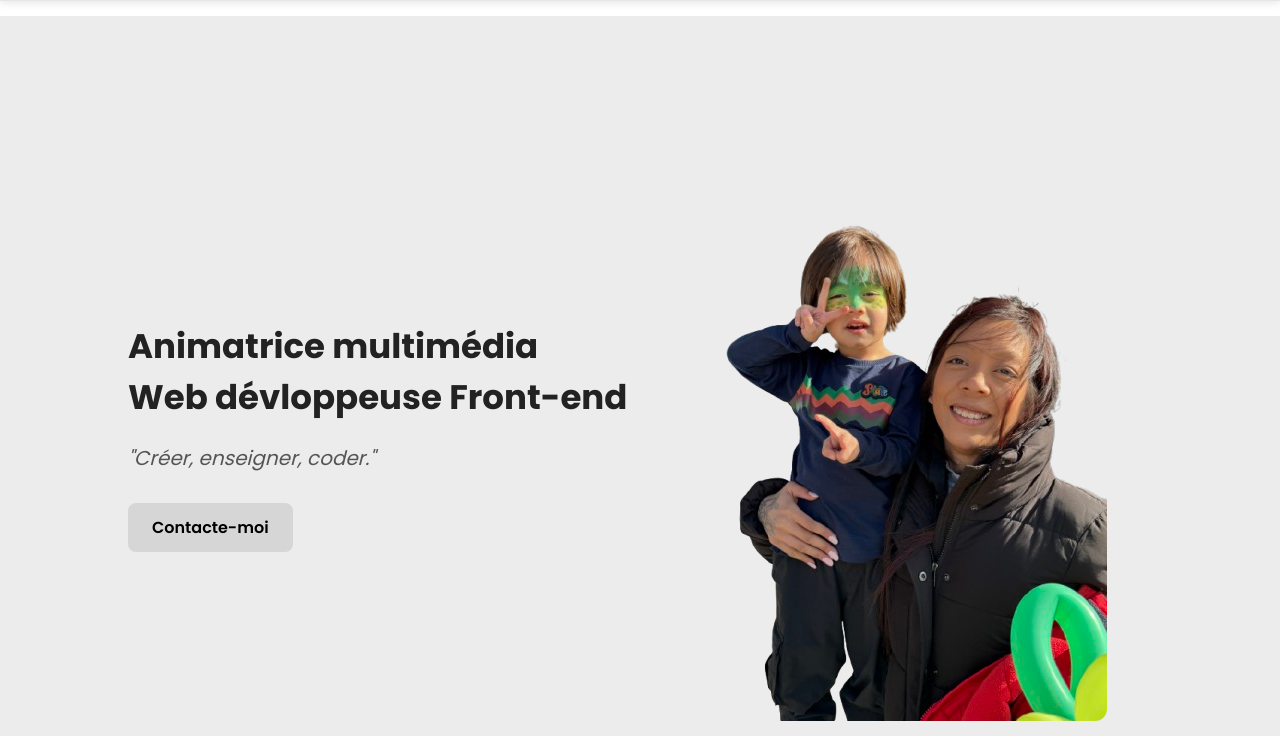
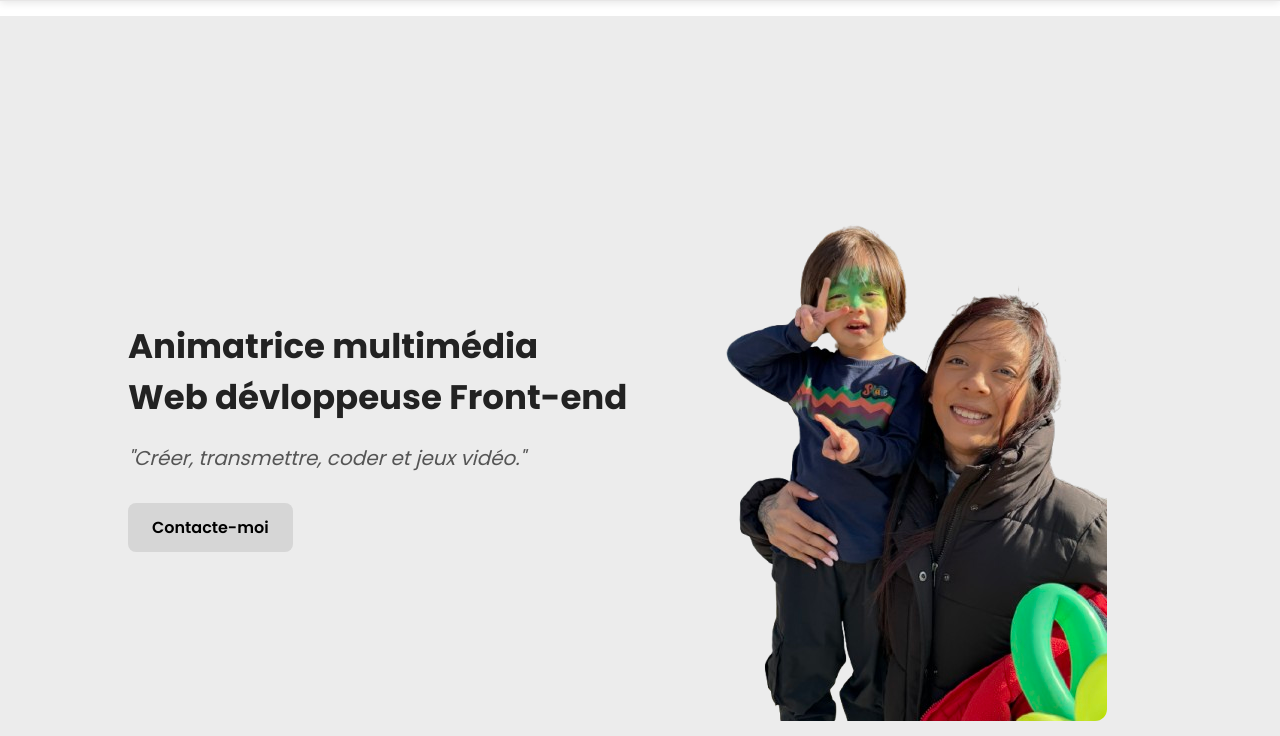
Before and after one commit to LydiaGS/Portfolio-Amandine-Letellier, a plain HTML site: page index.html in a window 1280 px wide. Shown: the part 64-800 px from the top of the page. Drawn offline with Linux system fonts and the light colour scheme.

Commit message:
changement texte

```diff
--- a/index.html
+++ b/index.html
@@ -38,7 +38,7 @@
     <section class="hero" id="Accueil">
         <div class="hero-left">
             <h1>Animatrice multimédia<br>Web dévloppeuse Front-end</h1>
-            <p class="subtitle">"Créer, enseigner, coder."</p>
+            <p class="subtitle">"Créer, transmettre, coder et jeux vidéo."</p>
             <a href="#Contact" class="cta-button">Contacte-moi</a>
         </div>
         <div class="hero-right">
```
